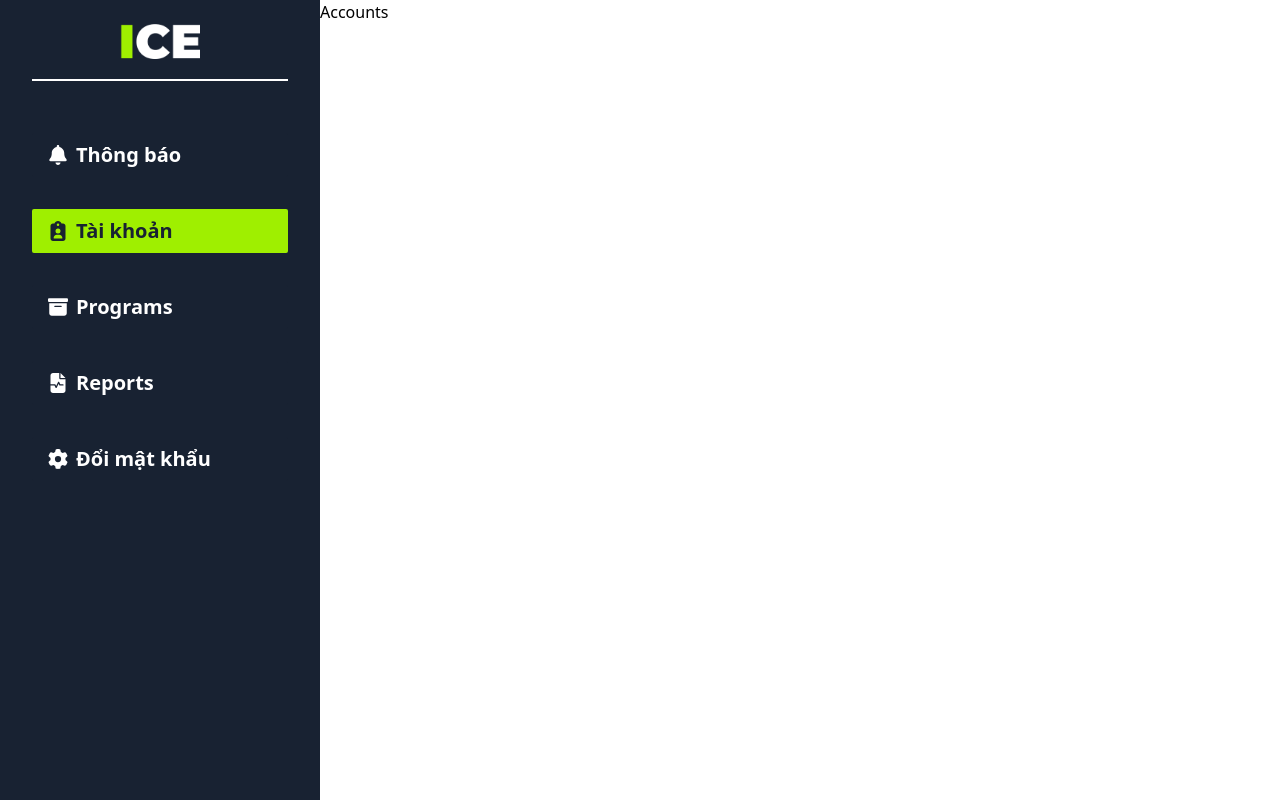
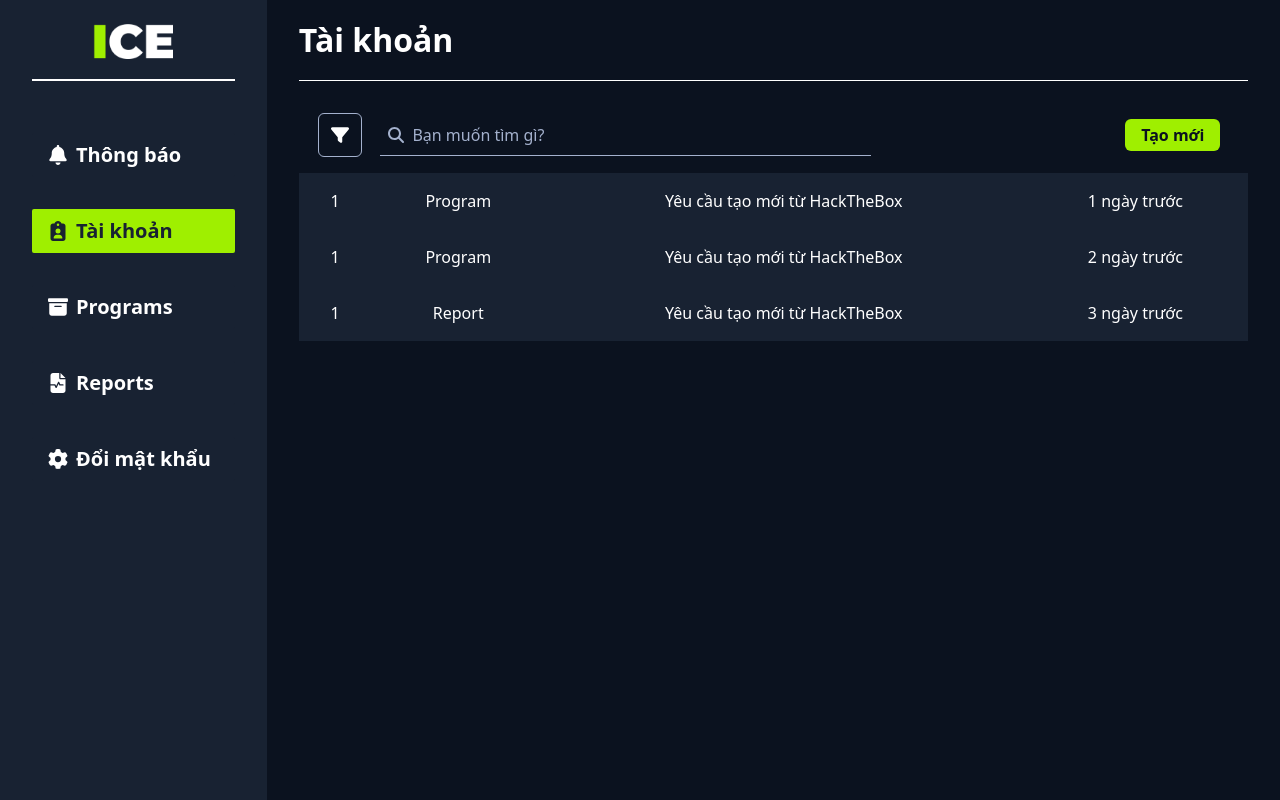
Before and after one commit to dinh-namle/ICE-INT3306-8, a React (Vite) app: page /admin/accounts in a window 1280 px wide. Built offline with nearby package versions, Linux system fonts and the light colour scheme.

Commit message:
add admin tab and add AdminAccounts

```diff
--- /dev/null
+++ b/src/components/Admin/AdminTab.tsx
@@ -0,0 +1,19 @@
+import React from "react";
+
+interface AdminTabProps {
+  buttons: string[];
+}
+
+const AdminTab:React.FC<AdminTabProps> = ({buttons}) => {
+  const [active, setActive] = React.useState<number>(1);
+
+  const handleClick = (index: number) => {
+  setActive(index);
+  }
+
+  return <div className='flex justify-start m'>
+      {buttons.map((button, index) => <button key={index} className={`${active === index ? 'bg-main1-2' : 'bg-main1-1'} px-4 py-2 text-white rounded-t-md`} onClick={() => handleClick(index)}>{button}</button>)}
+    </div>;
+}
+
+export default AdminTab;
--- a/src/components/Admin/index.ts
+++ b/src/components/Admin/index.ts
@@ -2,3 +2,4 @@ export {default as AdminSideBar} from './AdminSideBar';
 export {default as Menu} from './Menu';
 export {default as AdminTitle} from './AdminTitle';
 export {default as Table} from './Table';
+export {default as AdminTab} from './AdminTab';
--- a/src/pages/Admin/AdminAccounts.tsx
+++ b/src/pages/Admin/AdminAccounts.tsx
@@ -1,8 +1,45 @@
+import { AdminTitle, Table } from '../../components'
+import { FaFilter, FaMagnifyingGlass } from 'react-icons/fa6'
+
+const needHeader = false
+const columns = ['Status', 'Type', 'Message', 'Time']
+const data = [
+  { Status: '1', Type: 'Program', Message: 'Yêu cầu tạo mới từ HackTheBox', Time: '1 ngày trước' },
+  { Status: '1', Type: 'Program', Message: 'Yêu cầu tạo mới từ HackTheBox', Time: '2 ngày trước' },
+  { Status: '1', Type: 'Report', Message: 'Yêu cầu tạo mới từ HackTheBox', Time: '3 ngày trước' }
+]
+
 const AdminAccounts = () => {
   return (
-    <div>
-      <h1>Accounts</h1>
+    <div className='w-full h-lvh bg-main1-1 flex flex-col'>
+      <AdminTitle title='Tài khoản' />
+
+      {/* TODO: update search bar */}
+      <div className='ml-8 mb-4 flex items-center space-x-auto'>
+        <div className='basis-1/12 flex justify-center'>
+          <FaFilter className='fill-white w-11 h-11 p-3 border-[1px] border-main1-3 rounded-md' />
+        </div>
+        <form className='basis-1/2 w-fit flex flex-col p-2 border-b-[0.5px] border-main1-3'>
+          <div className='flex flex-row items-center'>
+            <FaMagnifyingGlass className='fill-main1-3 mr-2' />
+            <input
+              type='search'
+              className='placeholder:text-main1-3 bg-main1-1 flex-1'
+              placeholder='Bạn muốn tìm gì?'
+            />
+          </div>
+        </form>
+        <div className='basis-[36%] flex justify-end'>
+          <button onClick={null} className='basis-auto transition ease-in-out duration-100 hover:scale-110 text-main1-1 bg-main2-1 font-semibold py-[4px] px-[16px] mx-1 rounded-md'>
+            Tạo mới
+          </button>
+        </div>
+      </div>
+
+      <div className='w-full h-full '>
+        <Table needHeader={needHeader} columns={columns} data={data} />
+      </div>
     </div>
-  );
+  )
 }
-export default AdminAccounts;
+export default AdminAccounts
--- a/src/pages/Admin/AdminNotification.tsx
+++ b/src/pages/Admin/AdminNotification.tsx
@@ -1,5 +1,4 @@
-import { AdminTitle, Table } from '../../components'
-import React from 'react';
+import { AdminTab, AdminTitle, Table } from '../../components'
 
 const needHeader = false
 const columns = ["Status","Type", "Message", "Time"];
@@ -7,27 +6,17 @@ const data = [
   { Status: "1", Type: "Program", Message: "Yêu cầu tạo mới từ HackTheBox", Time: "1 ngày trước" },
   { Status: "1", Type: "Program", Message: "Yêu cầu tạo mới từ HackTheBox", Time: "2 ngày trước" },
   { Status: "1", Type: "Report", Message: "Yêu cầu tạo mới từ HackTheBox", Time: "3 ngày trước" },
-  ];
+];
 
 const buttons = ["Tất cả", "Chưa đọc", "Đã đọc"];
 
 const AdminNotification = () => {
-  const [active, setActive] = React.useState<number>(1);
-
-  const handleClick = (index: number) => {
-  setActive(index);
-  }
-
   return (
   <div className='w-full h-lvh bg-main1-1 flex flex-col'>
     <AdminTitle title='Thông báo' />
 
     <div className='ml-8'>
-    <div className='flex justify-start m'>
-      {buttons.map((button, index) => (
-      <button key={`tab_${index}`} className={`${active === index ? 'bg-main1-2' : 'bg-main1-1'} px-4 py-2 text-white rounded-t-md`} onClick={() => handleClick(index)}>{button}</button>
-      ))}
-    </div>
+    <AdminTab buttons={buttons}  />
     </div>
 
     <div className='w-full h-full '>
```
